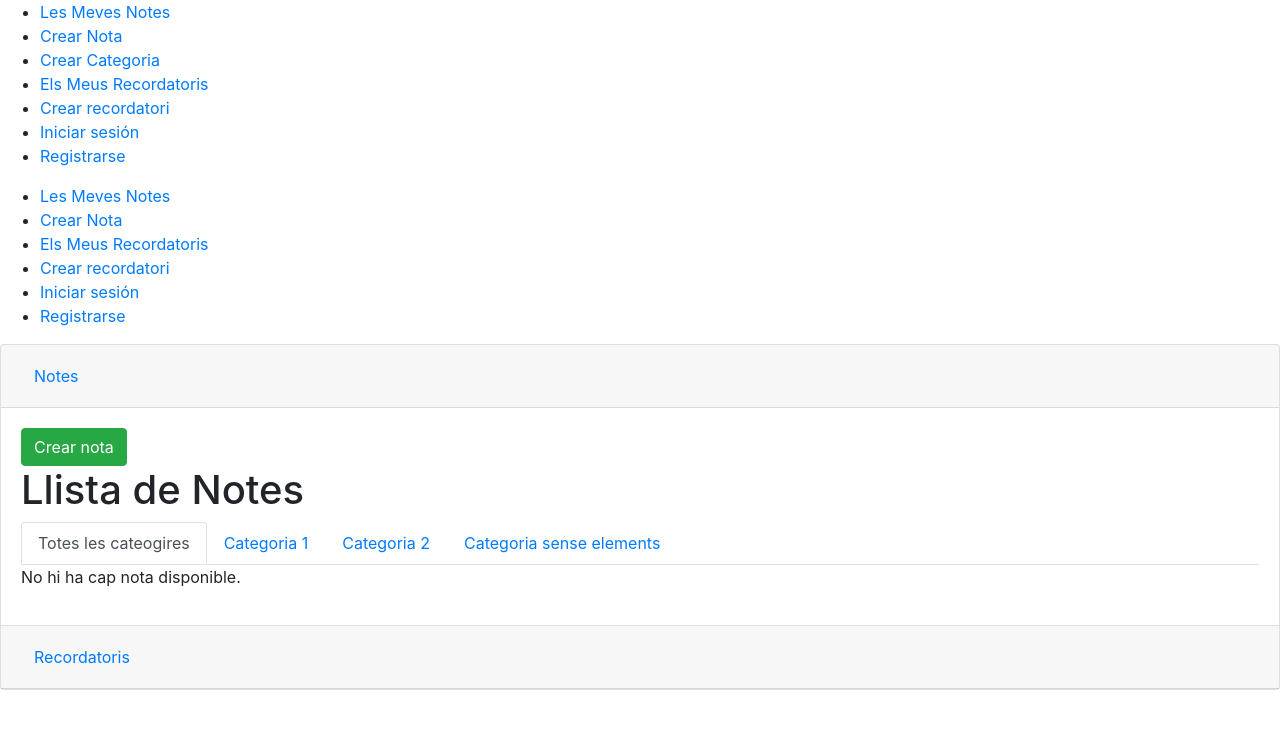
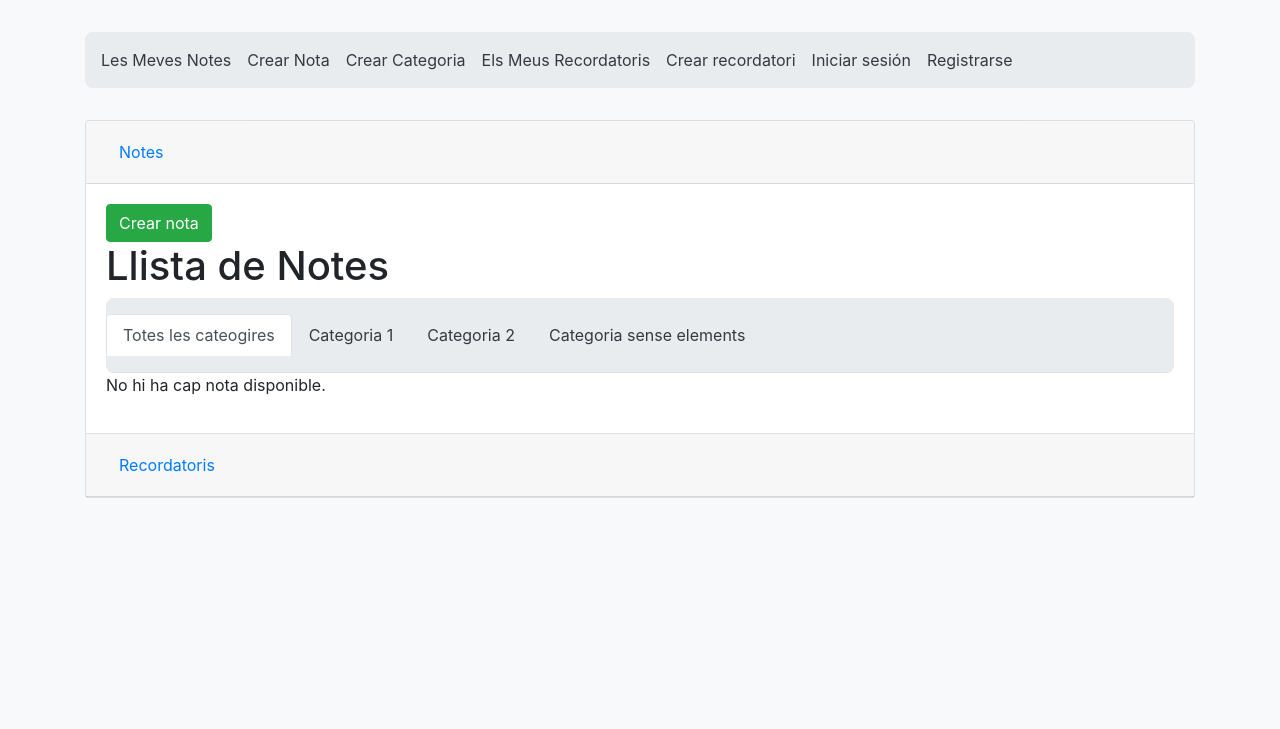
Before and after one commit to idroj2002/riminder, a Django app: page /home/ in a window 1280 px wide. Shown: the top 729 px of the page. Run offline with Django 4.2, Linux system fonts and the light colour scheme; data that the repository does not hold is empty.

Commit message:
Corrected html

```diff
--- a/templates/base.html
+++ b/templates/base.html
@@ -6,31 +6,79 @@
 
     <!-- Bootstrap -->
     <link rel="stylesheet" href="https://cdn.jsdelivr.net/npm/bootstrap@4.1.3/dist/css/bootstrap.min.css" integrity="sha384-MCw98/SFnGE8fJT3GXwEOngsV7Zt27NXFoaoApmYm81iuXoPkFOJwJ8ERdknLPMO" crossorigin="anonymous">
+    <style>
+        body {
+            padding: 2rem;
+            background-color: #f8f9fa;
+        }
+
+        nav {
+            background-color: #e9ecef;
+            padding: 1rem;
+            border-radius: 0.5rem;
+            margin-bottom: 2rem;
+        }
+
+        nav ul {
+            display: flex;
+            list-style: none;
+            padding: 0;
+            margin: 0;
+        }
+
+        nav ul li {
+            margin-right: 1rem;
+        }
+
+        nav a {
+            color: #343a40;
+        }
+
+        nav a:hover {
+            text-decoration: underline;
+        }
+
+        nav form {
+            margin-left: auto;
+        }
+
+        .content-wrapper {
+            background-color: #fff;
+            padding: 1.5rem;
+            border-radius: 0.5rem;
+            margin-bottom: 2rem;
+        }
+
+        .content-wrapper h1 {
+            margin-top: 0;
+            color: #343a40;
+        }
+
+        .content-wrapper p {
+            margin-bottom: 1.5rem;
+            color: #343a40;
+        }
+
+        .logout-form {
+            margin-left: auto;
+            display: flex;
+            align-items: center;
+        }
+    </style>
 </head>
 <body>
-    <nav>
-        <ul>
-            <li><a href="{% url 'note_list' %}">Les Meves Notes</a></li>
-            <li><a href="{% url 'create_note' %}">Crear Nota</a></li>
-            <li><a href="{% url 'create_category' %}">Crear Categoria</a></li>
-            <li><a href="{% url 'reminder_list' %}">Els Meus Recordatoris</a></li>
-            <li><a href="{% url 'create_reminder' %}">Crear recordatori</a></li>
-            {% if user.is_authenticated %}
-            <form id="logout-form" method="post" action="{% url 'admin:logout' %}">
-                {% csrf_token %}
-                <button type="submit">Cerrar sesión</button>
-            </form>
-            {% else %}
-                <li><a href="{% url 'login' %}">Iniciar sesión</a></li>
-                <li><a href="{% url 'signup' %}">Registrarse</a></li>
-            {% endif %}
-        </ul>
-    </nav>
-    {% block content %}
-    {% endblock %}
+    <div class="container">
+        <div class="row">
+            <div class="col-12">
+                {% block navbar %}
+                {% endblock %}
 
-    <!-- Bootstrap -->
-    <script src="https://code.jquery.com/jquery-3.3.1.slim.min.js" integrity="sha384-q8i/X+965DzO0rT7abK41JStQIAqVgRVzpbzo5smXKp4YfRvH+8abtTE1Pi6jizo" crossorigin="anonymous"></script>
-    <script src="https://cdn.jsdelivr.net/npm/popper.js@1.14.3/dist/umd/popper.min.js" integrity="sha384-ZMP7rVo3mIykV+2+9J3UJ46jBk0WLaUAdn689aCwoqbBJiSnjAK/l8WvCWPIPm49" crossorigin="anonymous"></script>
-    <script src="https://cdn.jsdelivr.net/npm/bootstrap@4.1.3/dist/js/bootstrap.min.js" integrity="sha384-ChfqqxuZUCnJSK3+MXmPNIyE6ZbWh2IMqE241rYiqJxyMiZ6OW/JmZQ5stwEULTy" crossorigin="anonymous"></script>
+            </div>
+            <div class="col-12">
+                {% block content %}
+                {% endblock %}
+            </div>
+        </div>
+    </div>
 </body>
+</html>
--- a/templates/home.html
+++ b/templates/home.html
@@ -2,18 +2,18 @@
 
 {% block title %} Home {% endblock %}
 
-{% block content %}
+{% block navbar %}
 <nav>
     <ul>
         <li><a href="{% url 'note_list' %}">Les Meves Notes</a></li>
         <li><a href="{% url 'create_note' %}">Crear Nota</a></li>
+        <li><a href="{% url 'create_category' %}">Crear Categoria</a></li>
         <li><a href="{% url 'reminder_list' %}">Els Meus Recordatoris</a></li>
         <li><a href="{% url 'create_reminder' %}">Crear recordatori</a></li>
-
         {% if user.is_authenticated %}
         <form id="logout-form" method="post" action="{% url 'admin:logout' %}">
             {% csrf_token %}
-            <button type="submit">Cerrar sesión</button>
+            <button type="submit" class="btn btn-link text-dark p-0">Cerrar sesión</button>
         </form>
         {% else %}
             <li><a href="{% url 'login' %}">Iniciar sesión</a></li>
@@ -21,7 +21,9 @@
         {% endif %}
     </ul>
 </nav>
+{% endblock %}
 
+{% block content %}
 <div class="accordion" id="accordionExample">
     <div class="card">
         <div class="card-header" id="headingOne">
@@ -42,6 +44,7 @@
                     <a class="nav-link" href="#">Categoria 2</a>
                     <a class="nav-link" href="#">Categoria sense elements</a>
                 </nav>
+
                 {% if notes %}
                     <div class="container-fluid">
                         <div class="row">
@@ -64,6 +67,7 @@
             </div>
         </div>
     </div>
+
     <div class="card">
         <div class="card-header" id="headingTwo">
             <h5 class="mb-0">
@@ -72,6 +76,7 @@
                 </button>
             </h5>
         </div>
+
         <div id="collapseTwo" class="collapse" aria-labelledby="headingTwo" data-parent="#accordionExample">
             <div class="card-body">
                 Anim pariatur cliche reprehenderit, enim eiusmod high life accusamus terry richardson ad squid. 3 wolf moon officia aute, non cupidatat skateboard dolor brunch. Food truck quinoa nesciunt laborum eiusmod. Brunch 3 wolf moon tempor, sunt aliqua put a bird on it squid single-origin coffee nulla assumenda shoreditch et. Nihil anim keffiyeh helvetica, craft beer labore wes anderson cred nesciunt sapiente ea proident. Ad vegan excepteur butcher vice lomo. Leggings occaecat craft beer farm-to-table, raw denim aesthetic synth nesciunt you probably haven't heard of them accusamus labore sustainable VHS.
```
Lines whose indentation alone changed are shown as unchanged.
